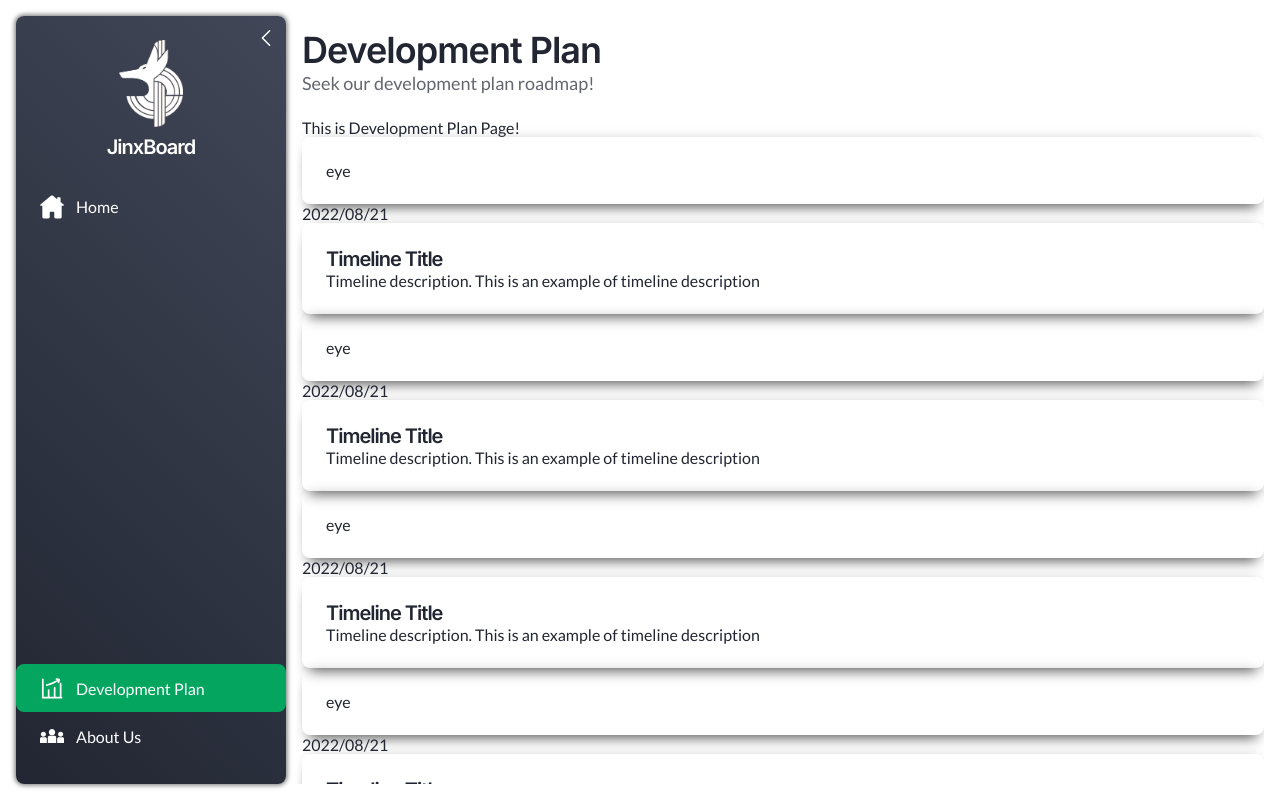
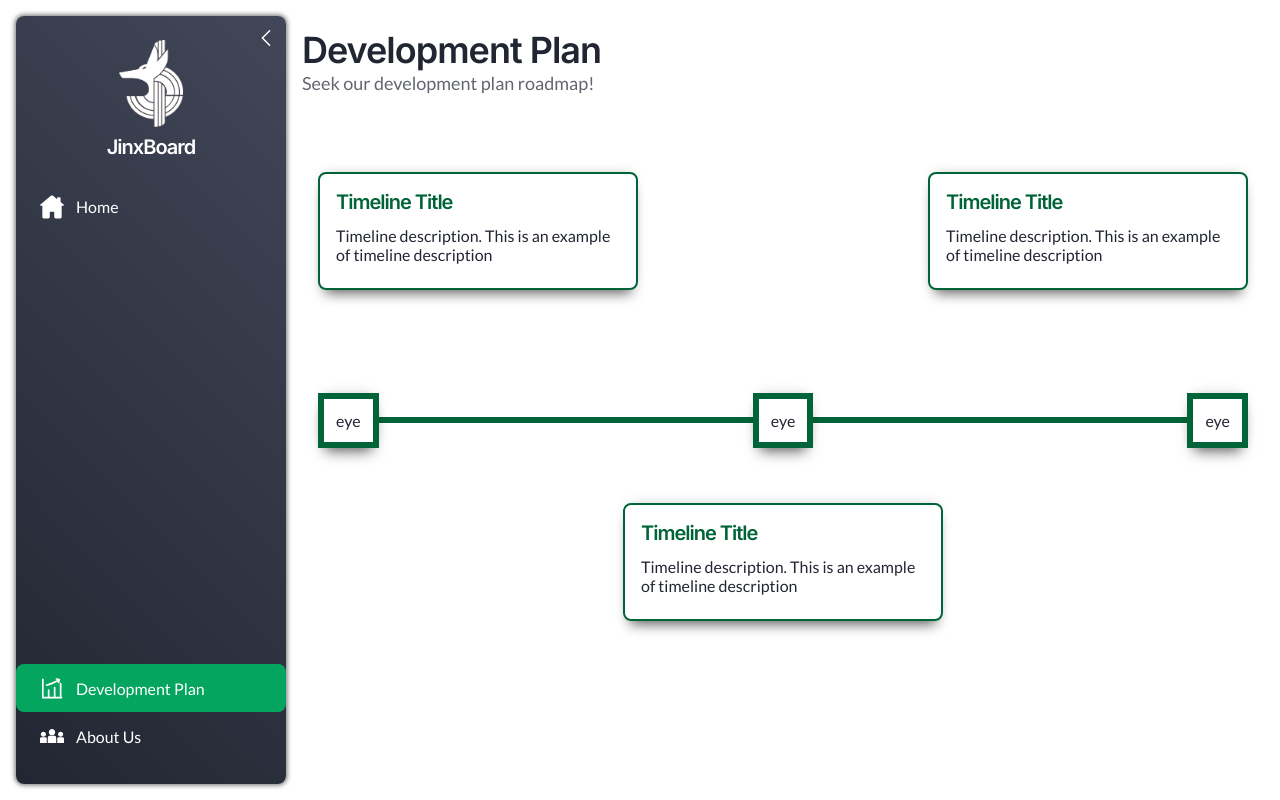
Before and after one commit to fadhilrafiii/JinXBoard, a React (Create React App) app: page /development-plan in a window 1280 px wide. Built offline with nearby package versions, Linux system fonts and the light colour scheme.

Commit message:
Add timeline component

```diff
--- a/src/Components/Timeline/constants.ts
+++ /dev/null
@@ -1,30 +0,0 @@
-import { IconName } from 'Components/Icon';
-
-import { TimelineContent } from 'Shared/Types';
-
-export const timelineContent: TimelineContent[] = [
-  {
-    node: IconName.Eye,
-    title: 'Timeline Title',
-    date: '2022/08/21',
-    description: 'Timeline description. This is an example of timeline description',
-  },
-  {
-    node: IconName.Eye,
-    title: 'Timeline Title',
-    date: '2022/08/21',
-    description: 'Timeline description. This is an example of timeline description',
-  },
-  {
-    node: IconName.Eye,
-    title: 'Timeline Title',
-    date: '2022/08/21',
-    description: 'Timeline description. This is an example of timeline description',
-  },
-  {
-    node: IconName.Eye,
-    title: 'Timeline Title',
-    date: '2022/08/21',
-    description: 'Timeline description. This is an example of timeline description',
-  },
-];
--- a/src/Components/Timeline/index.module.css
+++ b/src/Components/Timeline/index.module.css
@@ -0,0 +1,140 @@
+/* General Styling */
+.timelineItemContainer {
+  position: relative;
+}
+
+.detailTimeline {
+  padding: var(--padding-xl);
+  padding-bottom: var(--padding-xxl);
+  border: 2px solid var(--primary-color);
+  /* background: var(--bg-radial-primary); */
+}
+
+.detailTimeline > h5 {
+  margin-bottom: var(--padding-l);
+  color: var(--primary-color);
+}
+/* End of General Styling */
+
+/* Horizontal Styling */
+.horizontalTimelineContainer {
+  width: 100%;
+  display: flex;
+  position: relative;
+  align-items: center;
+  justify-content: space-evenly;
+  padding: var(--padding-xl);
+}
+
+.oddHorizontalTimelineNode {
+  border-radius: var(--border-radius-circle);
+  position: relative;
+  background-color: white;
+  padding: var(--padding-l);
+  border: 6px solid var(--primary-color);
+  background-color: white;
+}
+
+.oddHorizontalTimelineNode::before {
+  content: '';
+  left: 50%;
+  transform: translateX(-50%);
+  width: 2px;
+  height: 100px;
+  top: -105px;
+  background-color: var(--secondary-color);
+  position: absolute;
+  z-index: -1;
+}
+
+.oddHorizontalTimelineNode::after {
+  content: '';
+  border-radius: 100%;
+  width: 8px;
+  height: 8px;
+  left: 50%;
+  transform: translateX(-50%);
+  top: -110px;
+  background-color: var(--secondary-color);
+  position: absolute;
+  z-index: -1;
+}
+
+.evenHorizontalTimelineNode {
+  border-radius: var(--border-radius-circle);
+  position: relative;
+  padding: var(--padding-l);
+  border: 6px solid var(--primary-color);
+  background-color: white;
+}
+
+.evenHorizontalTimelineNode::before {
+  content: '';
+  left: 50%;
+  transform: translateX(-50%);
+  width: 2px;
+  height: 100px;
+  bottom: -105px;
+  background-color: var(--secondary-color);
+  position: absolute;
+  z-index: -1;
+}
+
+.evenHorizontalTimelineNode::after {
+  content: '';
+  border-radius: 100%;
+  width: 8px;
+  height: 8px;
+  left: 50%;
+  transform: translateX(-50%);
+  bottom: -110px;
+  background-color: var(--secondary-color);
+  position: absolute;
+  z-index: -1;
+}
+
+.horizontalDetailTimelineContainer {
+  width: min(25vw, 360px);
+}
+
+.horizontalDetailTimelineContainer.oddHorizontalContainer {
+  position: absolute;
+  left: 50%;
+  top: 50%;
+  transform: translate(-50%, calc(-100% - 130px));
+  z-index: 4;
+}
+
+.timelineItemContainer:first-child .horizontalDetailTimelineContainer.oddHorizontalContainer {
+  transform: translate(0, calc(-100% - 130px));
+  left: 0;
+}
+
+.timelineItemContainer:last-child .horizontalDetailTimelineContainer.oddHorizontalContainer {
+  transform: translate(-100%, calc(-100% - 130px));
+  left: 100%;
+}
+
+.horizontalDetailTimelineContainer.evenHorizontalContainer {
+  position: absolute;
+  left: 50%;
+  bottom: -100%;
+  transform: translate(-50%, 100%);
+  z-index: 4;
+}
+
+.timelineItemContainer:first-child .horizontalDetailTimelineContainer.evenHorizontalContainer {
+  transform: translate(0, 100%);
+  left: 0;
+}
+
+.timelineItemContainer:last-child .horizontalDetailTimelineContainer.evenHorizontalContainer {
+  transform: translate(-100%, 100%);
+  left: 100%;
+}
+
+.horizontalConnector {
+  height: 6px;
+  width: 100%;
+  background-color: var(--primary-color);
+}
--- a/src/Components/Timeline/index.tsx
+++ b/src/Components/Timeline/index.tsx
@@ -3,9 +3,8 @@ import React, { useMemo } from 'react';
 import Card from 'Components/Card';
 import { Icon, IconName } from 'Components/Icon';
 
+import { Colors } from 'Shared/Enums';
 import { TimelineContent } from 'Shared/Types';
-
-import { timelineContent } from './constants';
 
 import styles from './index.module.css';
 
@@ -15,44 +14,62 @@ export enum TimelineOrientation {
 }
 
 interface TimelineProps {
+  timelineContent: TimelineContent[];
   orientation: TimelineOrientation;
 }
 
-const Timeline = ({ orientation }: TimelineProps) => {
+const Timeline = ({ orientation, timelineContent }: TimelineProps) => {
   const timelineStyles = useMemo(() => {
     if (orientation === TimelineOrientation.Vertical)
       return {
         timelineContainer: styles.verticalTimelineContainer,
         connector: styles.verticalConnector,
-        timelineNodeContainer: styles.verticalTimelineContainer,
         oddDescriptionConnector: styles.verticalOddDescriptionConnector,
         evenDescriptionConnector: styles.verticalEvenDescriptionConnector,
         detailTimelineContainer: styles.verticalDetailTimelineContainer,
+        oddContainer: styles.oddVerticalContainer,
+        evenContainer: styles.evenVerticalContainer,
+        oddTimelineNode: styles.oddVerticalTimelineNode,
+        evenTimelineNode: styles.evenVerticalTimelineNode,
       };
 
     return {
       timelineContainer: styles.horizontalTimelineContainer,
       connector: styles.horizontalConnector,
-      timelineNodeContainer: styles.horizontalTimelineContainer,
       oddDescriptionConnector: styles.horizontalOddDescriptionConnector,
       evenDescriptionConnector: styles.horizontalEvenDescriptionConnector,
       detailTimelineContainer: styles.horizontalDetailTimelineContainer,
+      oddContainer: styles.oddHorizontalContainer,
+      evenContainer: styles.evenHorizontalContainer,
+      oddTimelineNode: styles.oddHorizontalTimelineNode,
+      evenTimelineNode: styles.evenHorizontalTimelineNode,
     };
   }, [orientation]);
 
   return (
     <div className={timelineStyles.timelineContainer}>
       {timelineContent.map(({ node, title, description, date }: TimelineContent, index: number) => {
-        console.log(node, IconName);
+        const detailContainerStyles = [timelineStyles.detailTimelineContainer];
+
+        if (index % 2 === 0) detailContainerStyles.push(timelineStyles.oddContainer);
+        else detailContainerStyles.push(timelineStyles.evenContainer);
+
         return (
           <React.Fragment key={index}>
             {index > 0 && <div className={timelineStyles.connector} />}
-            <div className={timelineStyles.timelineNodeContainer}>
-              <Card className={styles.timelineNode}>
-                {node in IconName ? <Icon name={node} /> : node}
+            <div className={styles.timelineItemContainer}>
+              <Card
+                className={
+                  index % 2 === 0 ? timelineStyles.oddTimelineNode : timelineStyles.evenTimelineNode
+                }
+              >
+                {node in IconName ? (
+                  <Icon name={node} fill={Colors.Primary} height={48} width={48} />
+                ) : (
+                  node
+                )}
               </Card>
-              {index % 1 === 1 && <div className={timelineStyles.evenDescriptionConnector} />}
-              <div className={timelineStyles.detailTimelineContainer}>
+              <div className={detailContainerStyles.join(' ')}>
                 <p>{date}</p>
                 <Card className={styles.detailTimeline}>
                   <h5>{title}</h5>
--- /dev/null
+++ b/src/Pages/DevelopmentPlan/constants.ts
@@ -0,0 +1,21 @@
+import { IconName } from 'Components/Icon';
+
+import { TimelineContent } from 'Shared/Types';
+
+export const timelineContent: TimelineContent[] = [
+  {
+    node: IconName.Eye,
+    title: 'Timeline Title',
+    description: 'Timeline description. This is an example of timeline description',
+  },
+  {
+    node: IconName.Eye,
+    title: 'Timeline Title',
+    description: 'Timeline description. This is an example of timeline description',
+  },
+  {
+    node: IconName.Eye,
+    title: 'Timeline Title',
+    description: 'Timeline description. This is an example of timeline description',
+  },
+];
--- /dev/null
+++ b/src/Pages/DevelopmentPlan/index.module.css
@@ -0,0 +1,7 @@
+.container {
+  min-height: 80%;
+  position: relative;
+  display: flex;
+  align-items: center;
+  justify-content: center;
+}
--- a/src/Pages/DevelopmentPlan/index.tsx
+++ b/src/Pages/DevelopmentPlan/index.tsx
@@ -3,10 +3,14 @@ import React from 'react';
 // import Card from 'Components/Card';
 import Timeline, { TimelineOrientation } from 'Components/Timeline';
 
+import { timelineContent } from './constants';
+
+import styles from './index.module.css';
+
 const DevelopmentPlan = () => {
   return (
-    <div>
-      This is Development Plan Page! <Timeline orientation={TimelineOrientation.Horizontal} />
+    <div className={styles.container}>
+      <Timeline orientation={TimelineOrientation.Horizontal} timelineContent={timelineContent} />
     </div>
   );
 };
```
